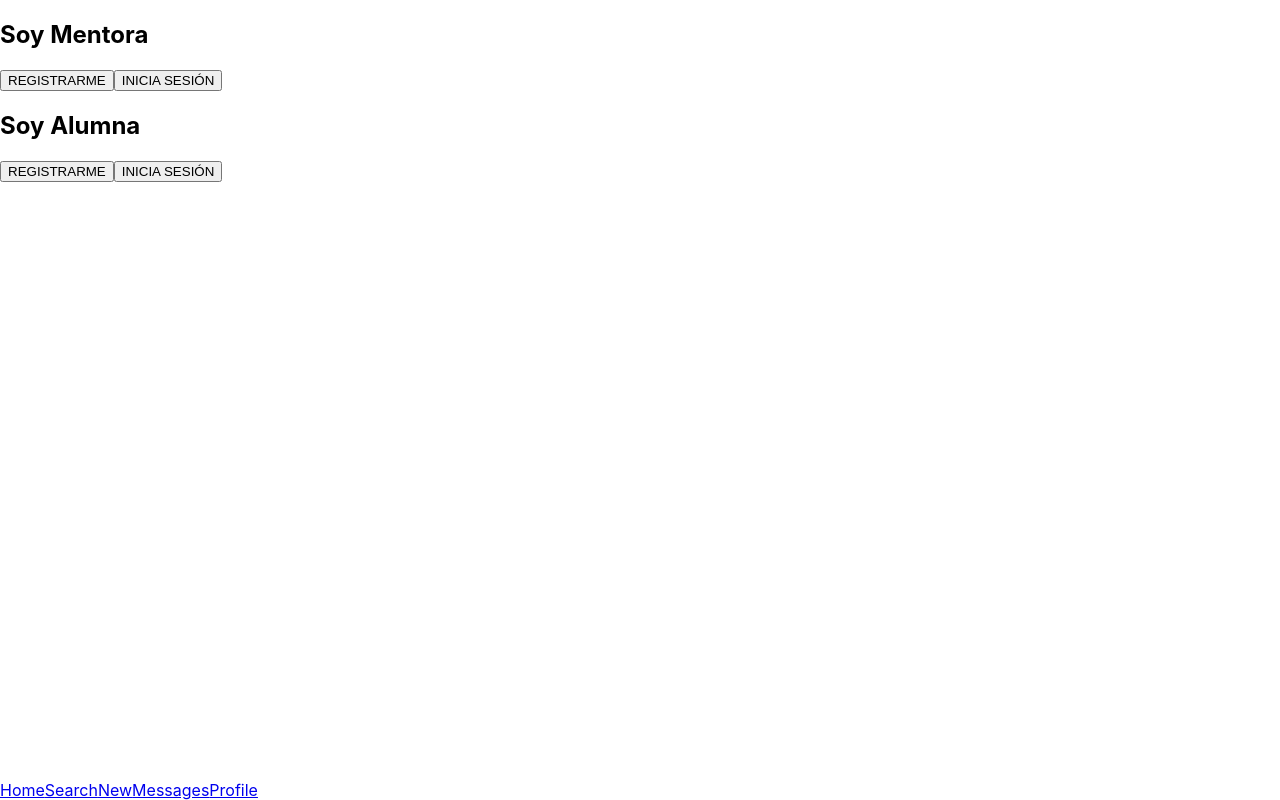
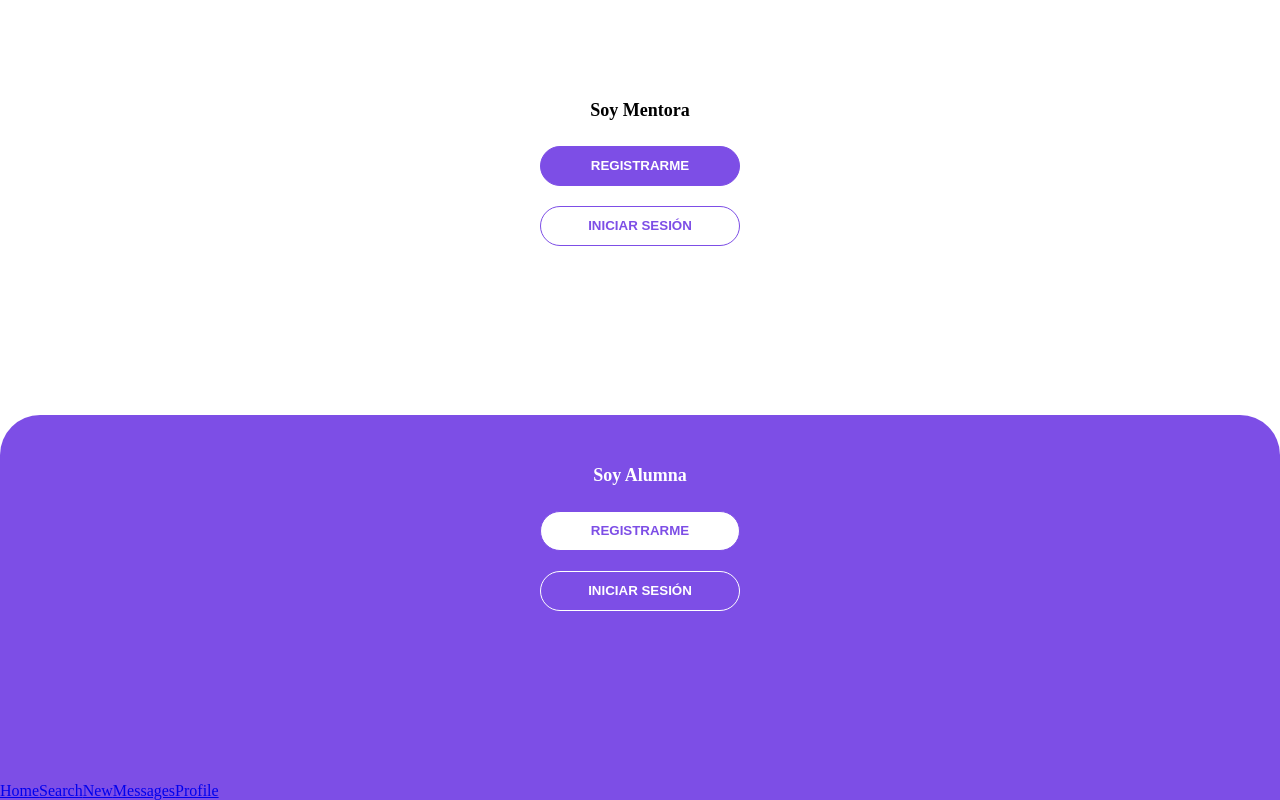
Before and after one commit to danielaolivares/kimeltu-1, a React (Create React App) app: page /escoge-tu-perfil in a window 1280 px wide. Built offline with nearby package versions, Linux system fonts and the light colour scheme.

Commit message:
Add styles for entry screen and register

```diff
--- a/src/components/Buttons/BackButtonArrow.jsx
+++ b/src/components/Buttons/BackButtonArrow.jsx
@@ -1,5 +1,7 @@
 import React from 'react';
 import { withRouter } from 'react-router-dom';
+
+import './buttons.css'
 
 class BackButtonArrow extends React.Component {
 
@@ -9,6 +11,7 @@ class BackButtonArrow extends React.Component {
   render() {
     return (
       <button
+        className="btn-go-back"
         onClick={this.handleBack}
       >
         &lt;
--- a/src/components/Buttons/BigBasicButton.jsx
+++ b/src/components/Buttons/BigBasicButton.jsx
@@ -1,10 +1,12 @@
 import React, { Component } from 'react';
 
+import './buttons.css'
 
 const BigBasicButton = (props) => {
 
     return <button
-      className="btn btn-default"
+      className="btn-big"
+      style={props.styleCSS}
       onClick={props.handleClick}>
       {props.children}
     </button>
--- a/src/components/Buttons/MediumBasicButton.jsx
+++ b/src/components/Buttons/MediumBasicButton.jsx
@@ -5,6 +5,7 @@ const MediumBasicButton = (props) => {
 
     return <button
       className="btn btn-medium"
+      style={props.styleCSS}
       onClick={props.handleClick}>
       {props.children}
     </button>
--- /dev/null
+++ b/src/components/Buttons/buttons.css
@@ -0,0 +1,15 @@
+.btn-medium{
+    width: 150px;
+    height: 40px;
+}
+
+.btn-big {
+    width: 200px;
+    height: 40px;
+}
+
+.btn-go-back {
+    background-color: transparent;
+    border: none;
+    font-size: 30px;
+}
--- a/src/index.css
+++ b/src/index.css
@@ -1,8 +1,6 @@
 body {
   margin: 0;
-  font-family: -apple-system, BlinkMacSystemFont, 'Segoe UI', 'Roboto', 'Oxygen',
-    'Ubuntu', 'Cantarell', 'Fira Sans', 'Droid Sans', 'Helvetica Neue',
-    sans-serif;
+  font-family: PT Sans;
   -webkit-font-smoothing: antialiased;
   -moz-osx-font-smoothing: grayscale;
 }
--- a/src/pages/CreateAccount/CreateAccount.jsx
+++ b/src/pages/CreateAccount/CreateAccount.jsx
@@ -4,27 +4,44 @@ import { Link } from 'react-router-dom'
 import BigBasicButton from '../../components/Buttons/BigBasicButton'
 import BackButtonArrow from '../../components/Buttons/BackButtonArrow'
 
+import './create-account.css'
+
 
 class CreateAccount extends React.Component {
-  render () {
+  render() {
+    const styleButtonSolid = {
+      backgroundColor: '#7D4EE6',
+      color: '#FFFFFF',
+      borderRadius: '30px',
+      fontStyle: 'normal',
+      fontWeight: 'bold',
+      border: '1px solid #7D4EE6',
+      margin: '10px auto',
+
+    }
     return (
-      <div>
+      <div className="create-account-container">
+        <section style={{ display: 'flex', backgroundColor: '#7D4EE6' }}>
           <BackButtonArrow />
-        <h1>Registrar cuenta</h1>
-        <form>
+          <h1 style={{ width: '160px', fontSize: '18px', color: '#FFFFFF' }}>Registrar cuenta como Mentee</h1>
+        </section>
+        <section className="create-account-form-container">
+          <form className="create-account">
             <label>Nombre</label>
-          <input type="text" placeholder="Natalia"/>
+            <input className="register-text-input" type="text" placeholder="Natalia" />
             <label>Apellido</label>
-          <input type="text" placeholder="Barriga"/>
+            <input className="register-text-input" type="text" placeholder="Barriga" />
             <label htmlFor="">Email</label>
-          <input type="email" placeholder="nataliabarriga@gmail.com"/>
+            <input className="register-text-input" type="email" placeholder="nataliabarriga@gmail.com" />
             <label htmlFor="">password</label>
-          <input type="password"/>
+            <input className="register-text-input" type="password" />
           </form>
-        <label htmlFor=""><input type="checkbox"/>Declaro tener más 13 años y estar de acuerdo con los Términos y condiciones</label>
+          <label htmlFor="" style={{fontSize: '10px'}}>
+            <input type="checkbox" style={{borderRadius: '10px'}}/>Declaro tener más 13 años y estar de acuerdo con los <a>Términos y condiciones</a></label>
           <Link to="selecciona-tus-intereses">
-          <BigBasicButton>Registrarme</BigBasicButton>
+            <BigBasicButton styleCSS={styleButtonSolid}>REGISTRARME</BigBasicButton>
           </Link>
+        </section>
       </div>
     )
   }
--- /dev/null
+++ b/src/pages/CreateAccount/create-account.css
@@ -0,0 +1,30 @@
+.create-account-container {
+    position: absolute;
+    display: flex;
+    flex-direction: column;
+    height: 100%;
+    top: 0;
+    bottom: 0;
+    right: 0;
+    left: 0;
+}
+
+    .create-account {
+        display: flex;
+        flex-direction: column;
+    }
+
+.create-account-form-container {
+    border-top-right-radius: 40px;
+    border-top-left-radius: 40px;
+}
+
+.register-text-input {
+    margin: 10px auto;
+    background: #FFFFFF;
+    border: 1px solid #91A5FF;
+    box-sizing: border-box;
+    border-radius: 20px;
+    width: 280px;
+    height: 40px;
+}
--- a/src/pages/EntryScreen/EntryScreen.jsx
+++ b/src/pages/EntryScreen/EntryScreen.jsx
@@ -1,31 +1,67 @@
 import React from 'react';
 import { Link } from 'react-router-dom'
 
+import './entry-screen.css'
 
 import BigBasicButton from '../../components/Buttons/BigBasicButton'
 
 class EntryScreen extends React.Component {
   render() {
+    const styleButtonOutline = {
+      color: '#7D4EE6',
+      backgroundColor: '#FFFFFF',
+      borderRadius: '30px',
+      fontStyle: 'normal',
+      fontWeight: 'bold',
+      border: '1px solid #7D4EE6',
+      margin: '10px auto',
+    }
+    const styleButtonOutlineWhite = {
+      backgroundColor: '#7D4EE6',
+      color: '#FFFFFF',
+      borderRadius: '30px',
+      fontStyle: 'normal',
+      fontWeight: 'bold',
+      border: '1px solid #FFFFFF',
+      margin: '10px auto',
+
+    }
+    const styleButtonSolid = {
+      backgroundColor: '#7D4EE6',
+      color: '#FFFFFF',
+      borderRadius: '30px',
+      fontStyle: 'normal',
+      fontWeight: 'bold',
+      border: '1px solid #7D4EE6',
+      margin: '10px auto',
+
+    }
     return (
-      <div>
-        <h2>Soy Mentora</h2>
+      <div className="entry-screen-container">
+        <section className="section-solid-white">
+          <h2 style={{marginTop: '100px', fontSize: '18px'}}>Soy Mentora</h2>
           <Link to="/crea-tu-cuenta">
-          <BigBasicButton>REGISTRARME</BigBasicButton>
+            <BigBasicButton styleCSS={styleButtonSolid}>REGISTRARME</BigBasicButton>
 
           </Link>
           <Link to="/inicia-sesion">
-          <BigBasicButton>INICIA SESIÓN</BigBasicButton>
+            <BigBasicButton styleCSS={styleButtonOutline}>INICIAR SESIÓN</BigBasicButton>
 
           </Link>
-        <h2>Soy Alumna</h2>
+        </section>
+
+        <section className="section-solid-background">
+          <h2 style={{ color: '#FFFFFF', marginTop: '50px',fontSize: '18px' }}>Soy Alumna</h2>
           <Link to="/crea-tu-cuenta">
-          <BigBasicButton>REGISTRARME</BigBasicButton>
+            <BigBasicButton styleCSS={styleButtonOutline}>REGISTRARME</BigBasicButton>
 
           </Link>
           <Link to="/inicia-sesion">
-          <BigBasicButton>INICIA SESIÓN</BigBasicButton>
+            <BigBasicButton styleCSS={styleButtonOutlineWhite}>INICIAR SESIÓN</BigBasicButton>
 
           </Link>
+        </section>
+
       </div>
     )
   }
--- /dev/null
+++ b/src/pages/EntryScreen/entry-screen.css
@@ -0,0 +1,30 @@
+.entry-screen-container {
+    position: absolute;
+    display: flex;
+    flex-direction: column;
+    text-align: center;
+    height: 100%;
+    top: 0;
+    bottom: 0;
+    right: 0;
+    left: 0;
+}
+
+.section-solid-background {
+    margin-top: 30px;
+    display: flex;
+    flex-direction: column;
+    background-color: #7D4EE6;
+    border-top-left-radius: 40px;
+    border-top-right-radius: 40px;
+    height: 100%;
+}
+
+.section-solid-white {
+    display: flex;
+    flex-direction: column;
+    height: 100%;
+
+
+
+}
--- a/src/pages/FirstWelcomePage/FirstWelcomePage.jsx
+++ b/src/pages/FirstWelcomePage/FirstWelcomePage.jsx
@@ -1,14 +1,25 @@
 import React from 'react';
 import { Link } from 'react-router-dom'
 
-import BigBasicButton from '../../components/Buttons/BigBasicButton'
+import '../../components/Buttons/buttons.css'
+
+import MediumBasicButton from '../../components/Buttons/MediumBasicButton'
 
 class FirstWelcomePage extends React.Component {
+
   render() {
+    const styleButton = {
+      color: '#7D4EE6',
+      backgroundColor: '#FFFFFF',
+      borderRadius: '30px',
+      fontStyle: 'normal',
+      fontWeight: 'bold',
+      border: '1px solid #7D4EE6',
+    }
     return (
       <div>
-        <Link to="/escoge-tu-perfil">
-          <BigBasicButton>Crear Cuenta</BigBasicButton>
+        <Link  to="/escoge-tu-perfil">
+          <MediumBasicButton styleCSS={styleButton} >CREAR CUENTA</MediumBasicButton>
         </Link>
       </div>
     )
```
Lines whose indentation alone changed are shown as unchanged.
